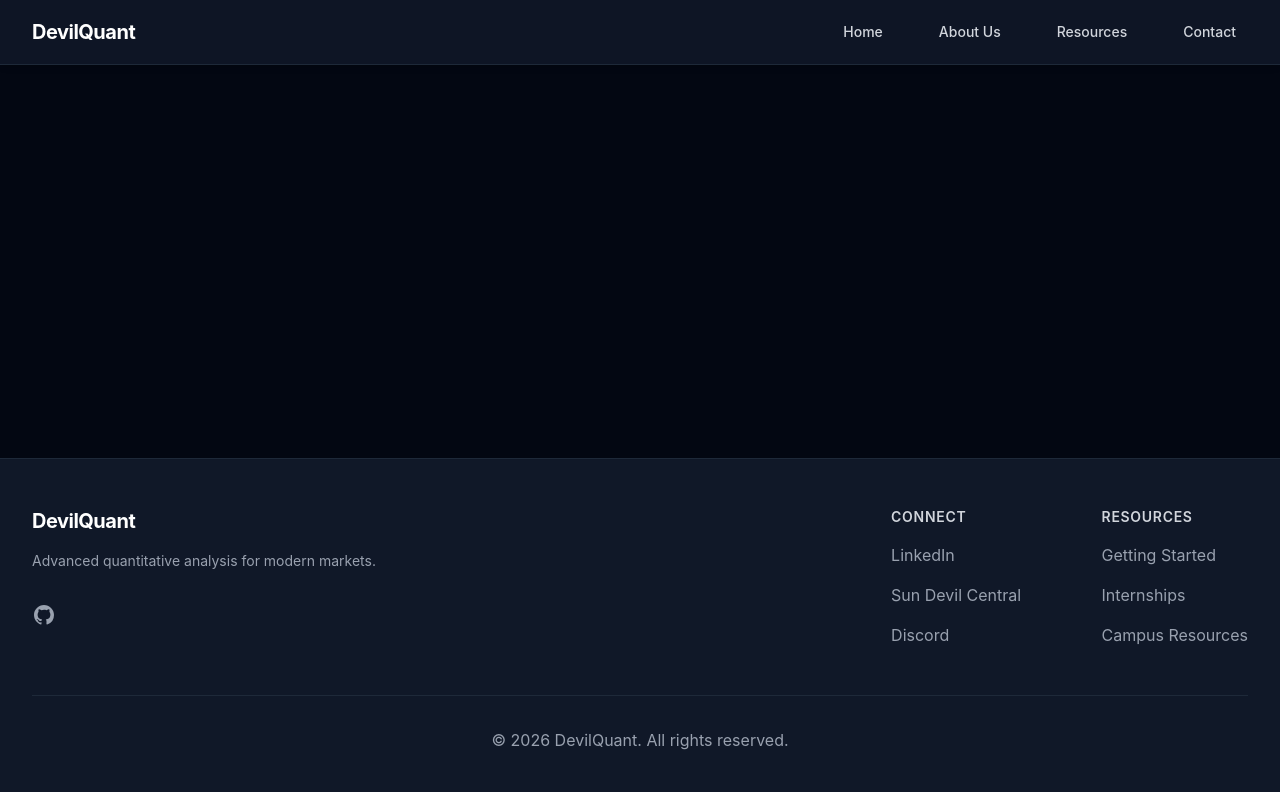
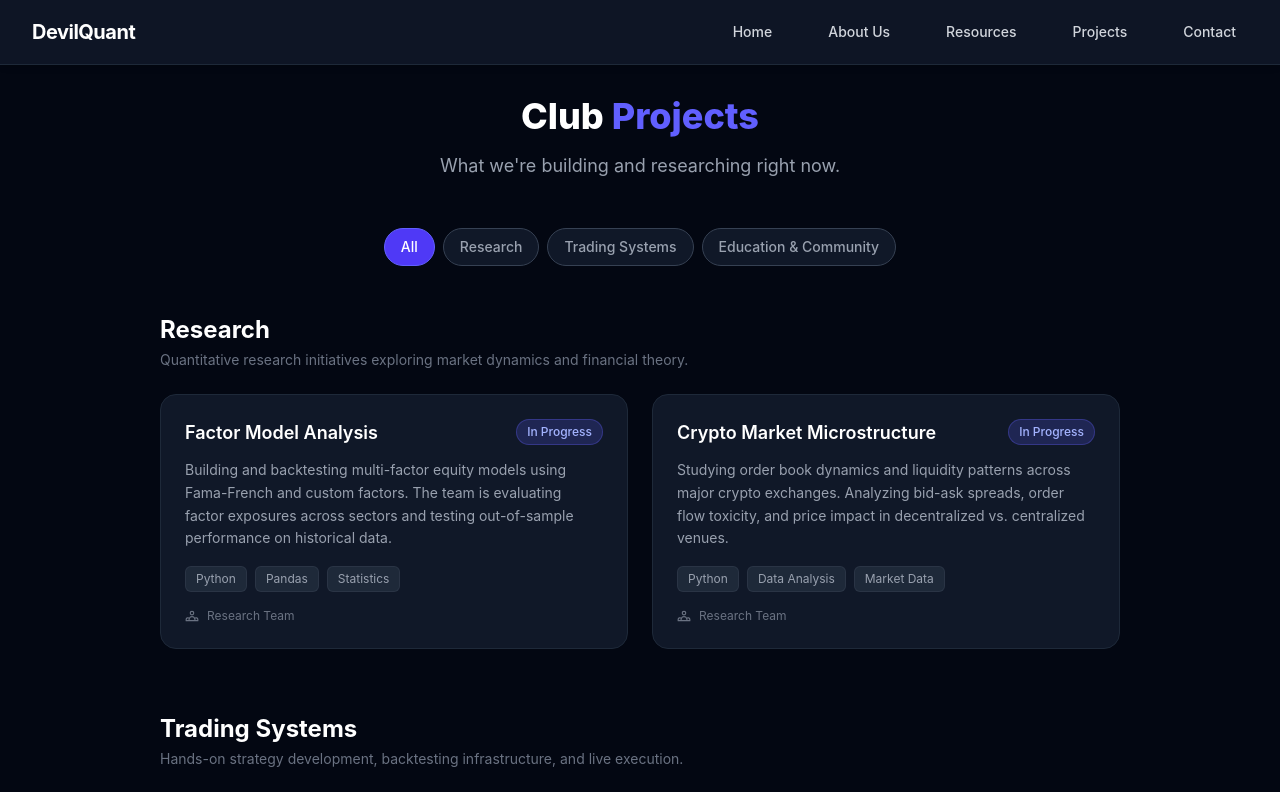
Before and after one commit to DevilQuantASU/dq-website, a React (Vite) app: page /#/projects in a window 1280 px wide. Shown: the top 792 px of the page. Built offline with nearby package versions, Linux system fonts and the light colour scheme.

Commit message:
add projects page with category filtering and sample club projects

```diff
--- a/src/App.jsx
+++ b/src/App.jsx
@@ -8,6 +8,7 @@ import Discord from './pages/redirects/Discord';
 import SunDevilCentral from './pages/redirects/SunDevilCentral';
 import LinkedIn from './pages/redirects/LinkedIn';
 import Resources from './pages/Resources';
+import Projects from './pages/Projects';
 
 function AppContent() {
   return (
@@ -18,6 +19,7 @@ function AppContent() {
           <Route path="/" element={<Home />} />
           <Route path="/about" element={<About />} />
           <Route path="/resources" element={<Resources />} />
+          <Route path="/projects" element={<Projects />} />
           <Route path="/discord" element={<Discord />} />
           <Route path="/sundevilcentral" element={<SunDevilCentral />} />
           <Route path="/linkedin" element={<LinkedIn />} />
--- a/src/components/Navbar.jsx
+++ b/src/components/Navbar.jsx
@@ -69,6 +69,9 @@ const Navbar = () => {
                         <Link to="/resources" className="text-gray-300 hover:text-white px-3 py-2 rounded-md text-sm font-medium transition-colors">
                             Resources
                         </Link>
+                        <Link to="/projects" className="text-gray-300 hover:text-white px-3 py-2 rounded-md text-sm font-medium transition-colors">
+                            Projects
+                        </Link>
                         <button onClick={() => navigateToSection('/about', 'contact')} className="text-gray-300 hover:text-white px-3 py-2 rounded-md text-sm font-medium transition-colors">
                             Contact
                         </button>
@@ -115,6 +118,12 @@ const Navbar = () => {
                         >
                             Resources
                         </Link>
+                        <Link
+                            to="/projects"
+                            className="text-gray-300 hover:text-white block px-3 py-2 rounded-md text-base font-medium"
+                        >
+                            Projects
+                        </Link>
                         <button
                             onClick={() => navigateToSection('/about', 'contact')}
                             className="text-gray-300 hover:text-white block px-3 py-2 rounded-md text-base font-medium w-full text-left"
--- /dev/null
+++ b/src/data/projects.js
@@ -0,0 +1,62 @@
+const projectCategories = [
+  {
+    name: "Research",
+    description: "Quantitative research initiatives exploring market dynamics and financial theory.",
+    projects: [
+      {
+        title: "Factor Model Analysis",
+        status: "In Progress",
+        description:
+          "Building and backtesting multi-factor equity models using Fama-French and custom factors. The team is evaluating factor exposures across sectors and testing out-of-sample performance on historical data.",
+        tags: ["Python", "Pandas", "Statistics"],
+        members: ["Research Team"],
+      },
+      {
+        title: "Crypto Market Microstructure",
+        status: "In Progress",
+        description:
+          "Studying order book dynamics and liquidity patterns across major crypto exchanges. Analyzing bid-ask spreads, order flow toxicity, and price impact in decentralized vs. centralized venues.",
+        tags: ["Python", "Data Analysis", "Market Data"],
+        members: ["Research Team"],
+      },
+    ],
+  },
+  {
+    name: "Trading Systems",
+    description: "Hands-on strategy development, backtesting infrastructure, and live execution.",
+    projects: [
+      {
+        title: "Algorithmic Trading Platform",
+        status: "In Progress",
+        description:
+          "Developing a shared backtesting and paper-trading platform that club members can use to prototype and evaluate strategies. Supports event-driven and vectorized backtests with built-in risk metrics.",
+        tags: ["Python", "Backtrader", "REST APIs"],
+        members: ["Engineering Team"],
+      },
+      {
+        title: "Options Volatility Dashboard",
+        status: "Planning",
+        description:
+          "A web dashboard for visualizing implied volatility surfaces, term structure, and skew across equity options chains. Will pull live data and display interactive 3D vol surfaces.",
+        tags: ["React", "D3.js", "Options Data"],
+        members: ["Engineering Team", "Research Team"],
+      },
+    ],
+  },
+  {
+    name: "Education & Community",
+    description: "Internal tools and resources to help members learn and grow.",
+    projects: [
+      {
+        title: "Quant Interview Prep Bank",
+        status: "In Progress",
+        description:
+          "Curating a problem bank of probability, statistics, and brainteaser questions commonly asked in quant interviews. Includes worked solutions and difficulty ratings contributed by members.",
+        tags: ["Probability", "Statistics", "Brainteasers"],
+        members: ["Education Committee"],
+      },
+    ],
+  },
+];
+
+export default projectCategories;
--- /dev/null
+++ b/src/pages/Projects.jsx
@@ -0,0 +1,103 @@
+import React, { useState } from 'react';
+import projectCategories from '../data/projects';
+
+const statusColors = {
+  'In Progress': 'bg-indigo-500/20 text-indigo-300 border-indigo-500/30',
+  'Planning': 'bg-amber-500/20 text-amber-300 border-amber-500/30',
+  'Completed': 'bg-emerald-500/20 text-emerald-300 border-emerald-500/30',
+};
+
+const ProjectCard = ({ title, status, description, tags, members }) => (
+  <div className="bg-gray-900 border border-gray-800 rounded-2xl p-6 hover:border-gray-700 transition-colors">
+    <div className="flex items-start justify-between gap-3 mb-3">
+      <h3 className="text-lg font-semibold text-white">{title}</h3>
+      <span className={`text-xs font-medium px-2.5 py-1 rounded-full border whitespace-nowrap ${statusColors[status] || 'bg-gray-700 text-gray-300 border-gray-600'}`}>
+        {status}
+      </span>
+    </div>
+    <p className="text-gray-400 text-sm leading-relaxed mb-4">{description}</p>
+    <div className="flex flex-wrap gap-2 mb-4">
+      {tags.map((tag) => (
+        <span key={tag} className="text-xs bg-gray-800 text-gray-400 px-2.5 py-1 rounded-md border border-gray-700/50">
+          {tag}
+        </span>
+      ))}
+    </div>
+    <div className="flex items-center gap-2 text-xs text-gray-500">
+      <svg className="w-3.5 h-3.5" fill="none" viewBox="0 0 24 24" stroke="currentColor">
+        <path strokeLinecap="round" strokeLinejoin="round" strokeWidth={2} d="M17 20h5v-2a3 3 0 00-5.356-1.857M17 20H7m10 0v-2c0-.656-.126-1.283-.356-1.857M7 20H2v-2a3 3 0 015.356-1.857M7 20v-2c0-.656.126-1.283.356-1.857m0 0a5.002 5.002 0 019.288 0M15 7a3 3 0 11-6 0 3 3 0 016 0z" />
+      </svg>
+      {members.join(', ')}
+    </div>
+  </div>
+);
+
+const Projects = () => {
+  const [activeCategory, setActiveCategory] = useState(null);
+
+  const filtered = activeCategory
+    ? projectCategories.filter((c) => c.name === activeCategory)
+    : projectCategories;
+
+  return (
+    <div className="min-h-screen bg-gray-950 pt-24 pb-12">
+      <div className="max-w-5xl mx-auto px-4 sm:px-6 lg:px-8">
+        {/* Header */}
+        <div className="max-w-3xl mx-auto text-center mb-12">
+          <h1 className="text-3xl font-extrabold text-white sm:text-4xl">
+            Club <span className="text-indigo-500">Projects</span>
+          </h1>
+          <p className="mt-4 text-lg text-gray-400">
+            What we're building and researching right now.
+          </p>
+        </div>
+
+        {/* Category filter */}
+        <div className="flex flex-wrap justify-center gap-2 mb-12">
+          <button
+            onClick={() => setActiveCategory(null)}
+            className={`px-4 py-2 rounded-full text-sm font-medium transition-colors border ${
+              activeCategory === null
+                ? 'bg-indigo-600 text-white border-indigo-500'
+                : 'bg-gray-900 text-gray-400 border-gray-700 hover:text-white hover:border-gray-600'
+            }`}
+          >
+            All
+          </button>
+          {projectCategories.map((cat) => (
+            <button
+              key={cat.name}
+              onClick={() => setActiveCategory(cat.name)}
+              className={`px-4 py-2 rounded-full text-sm font-medium transition-colors border ${
+                activeCategory === cat.name
+                  ? 'bg-indigo-600 text-white border-indigo-500'
+                  : 'bg-gray-900 text-gray-400 border-gray-700 hover:text-white hover:border-gray-600'
+              }`}
+            >
+              {cat.name}
+            </button>
+          ))}
+        </div>
+
+        {/* Project categories */}
+        <div className="space-y-16">
+          {filtered.map((category) => (
+            <div key={category.name}>
+              <div className="mb-6">
+                <h2 className="text-2xl font-bold text-white">{category.name}</h2>
+                <p className="text-gray-500 text-sm mt-1">{category.description}</p>
+              </div>
+              <div className="grid grid-cols-1 md:grid-cols-2 gap-6">
+                {category.projects.map((project) => (
+                  <ProjectCard key={project.title} {...project} />
+                ))}
+              </div>
+            </div>
+          ))}
+        </div>
+      </div>
+    </div>
+  );
+};
+
+export default Projects;
```
